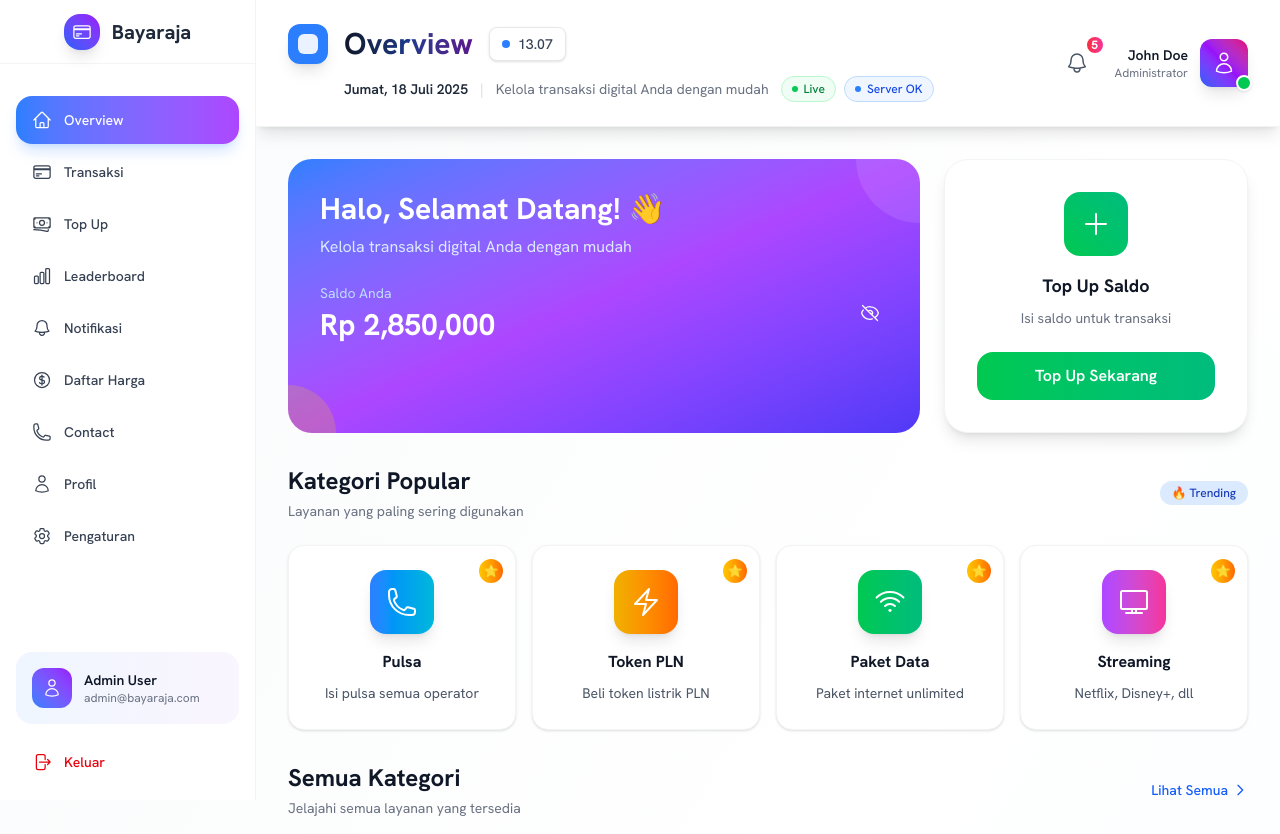
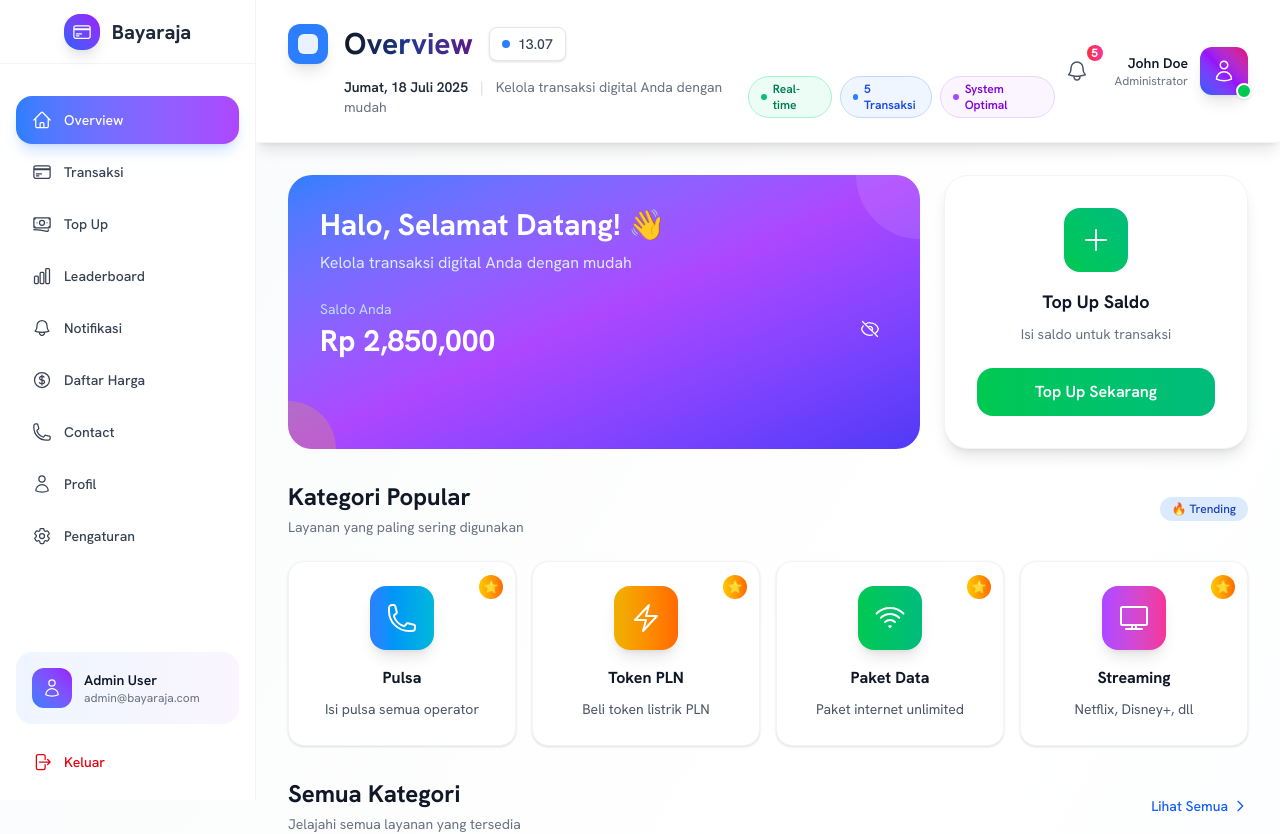
Before and after one commit to akbarryyan/ppob-webapp, a React (Vite) app in the folder frontend/: page /dashboard in a window 1280 px wide. Shown: the top 834 px of the page. Built offline with nearby package versions, Linux system fonts and the light colour scheme.

Commit message:
feat: Update status indicators in DashboardHeader with real-time and transaction count display

```diff
--- a/frontend/src/components/dashboard/DashboardHeader.jsx
+++ b/frontend/src/components/dashboard/DashboardHeader.jsx
@@ -252,19 +252,27 @@ const DashboardHeader = ({ activeTab, setSidebarOpen, menuItems }) => {
 
               {/* Status indicators */}
               <div className="flex items-center space-x-2">
-                {/* Live status */}
-                <div className="flex items-center space-x-1.5 px-2.5 py-1 bg-green-50 border border-green-200 rounded-full">
-                  <div className="w-1.5 h-1.5 bg-green-500 rounded-full animate-pulse"></div>
-                  <span className="text-xs font-medium text-green-700 hidden sm:inline">
-                    Live
+                {/* Real-time status */}
+                <div className="flex items-center space-x-1.5 px-3 py-1 bg-emerald-50 border border-emerald-200 rounded-full hover:bg-emerald-100 transition-colors duration-200">
+                  <div className="w-1.5 h-1.5 bg-emerald-500 rounded-full animate-pulse"></div>
+                  <span className="text-xs font-semibold text-emerald-700 hidden sm:inline">
+                    Real-time
                   </span>
                 </div>
 
-                {/* Server status */}
-                <div className="hidden lg:flex items-center space-x-1.5 px-2.5 py-1 bg-blue-50 border border-blue-200 rounded-full">
+                {/* Transaction count */}
+                <div className="hidden md:flex items-center space-x-1.5 px-3 py-1 bg-blue-50 border border-blue-200 rounded-full hover:bg-blue-100 transition-colors duration-200">
                   <div className="w-1.5 h-1.5 bg-blue-500 rounded-full"></div>
-                  <span className="text-xs font-medium text-blue-700">
-                    Server OK
+                  <span className="text-xs font-semibold text-blue-700">
+                    {notifications.length} Transaksi
+                  </span>
+                </div>
+
+                {/* System health */}
+                <div className="hidden lg:flex items-center space-x-1.5 px-3 py-1 bg-purple-50 border border-purple-200 rounded-full hover:bg-purple-100 transition-colors duration-200">
+                  <div className="w-1.5 h-1.5 bg-purple-500 rounded-full animate-pulse"></div>
+                  <span className="text-xs font-semibold text-purple-700">
+                    System Optimal
                   </span>
                 </div>
               </div>
```
